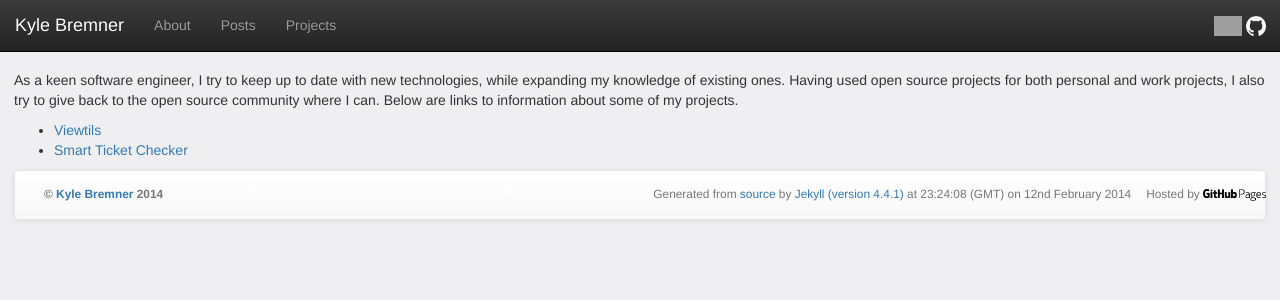
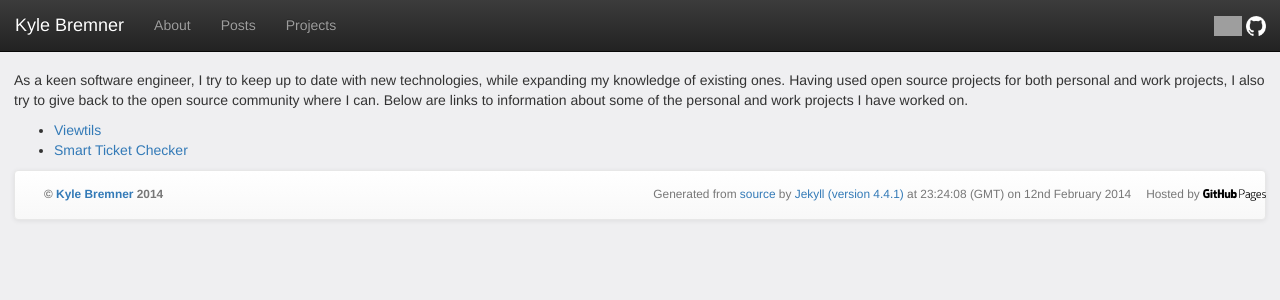
Before and after one commit to kbremner/kbremner.github.io, a Jekyll site: the page built from projects/index.md, in a window 1280 px wide. Shown: the top 300 px of the page. Built offline with Jekyll 4.4.1, drawn with Linux system fonts in a browser that asks for light colours; nearby versions of some CDN libraries; Markdown is read by kramdown in place of the engine named in the settings; a script that is not in the unit is left out; grey boxes are pictures that could not be loaded.

Commit message:
Fixed text for projects index

```diff
--- a/projects/index.md
+++ b/projects/index.md
@@ -4,7 +4,7 @@
 published: true
 ---
 
-As a keen software engineer, I try to keep up to date with new technologies, while expanding my knowledge of existing ones. Having used open source projects for both personal and work projects, I also try to give back to the open source community where I can. Below are links to information about some of my projects.
+As a keen software engineer, I try to keep up to date with new technologies, while expanding my knowledge of existing ones. Having used open source projects for both personal and work projects, I also try to give back to the open source community where I can. Below are links to information about some of the personal and work projects I have worked on.
 
 * [Viewtils](Viewtils.html)
 * [Smart Ticket Checker](smart_ticket_checker.html)
```
